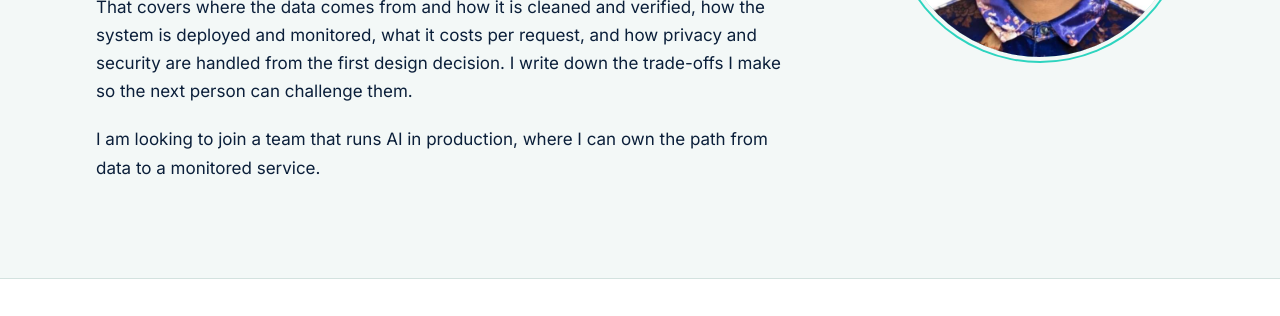
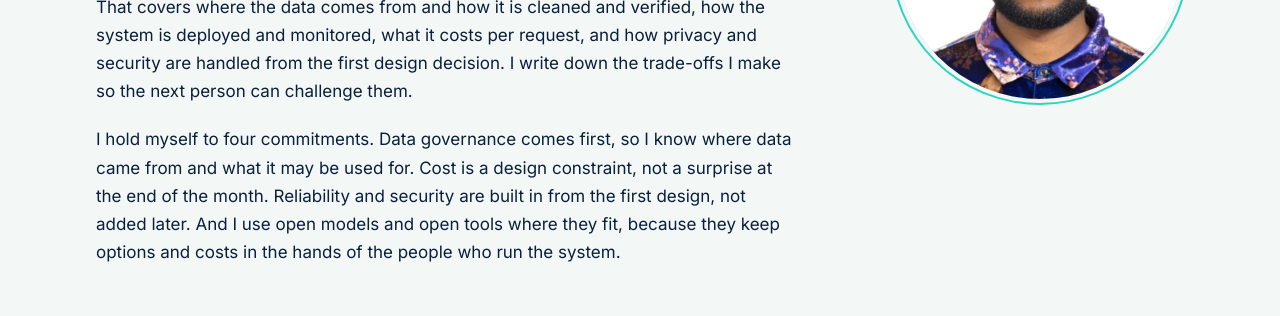
Before and after one commit to gilbertofke/gilbert-portfolio, a Next.js app: page / in a window 1280 px wide. Shown: the part 1340-1656 px from the top of the page. Built offline with nearby package versions, Linux system fonts and the light colour scheme; no server answers.

Commit message:
fix: state the four commitments in the About section

```diff
--- a/src/data/site.ts
+++ b/src/data/site.ts
@@ -49,7 +49,7 @@ export const about = {
   paragraphs: [
     "My work has covered full stack development, SRE, DevOps, cloud, and applied AI, which means I have seen the same system from both sides. I have been the person building the feature and the person responsible when it fails. That changed what I count as finished.",
     "In AI, I think finished means something specific. A model is only as trustworthy as the data it learned from and the infrastructure it runs on. So I care about the whole chain. That covers where the data comes from and how it is cleaned and verified, how the system is deployed and monitored, what it costs per request, and how privacy and security are handled from the first design decision. I write down the trade-offs I make so the next person can challenge them.",
-    "I am looking to join a team that runs AI in production, where I can own the path from data to a monitored service.",
+    "I hold myself to four commitments. Data governance comes first, so I know where data came from and what it may be used for. Cost is a design constraint, not a surprise at the end of the month. Reliability and security are built in from the first design, not added later. And I use open models and open tools where they fit, because they keep options and costs in the hands of the people who run the system.",
   ],
   photo: {
     src: "/images/portrait.jpg",
```
